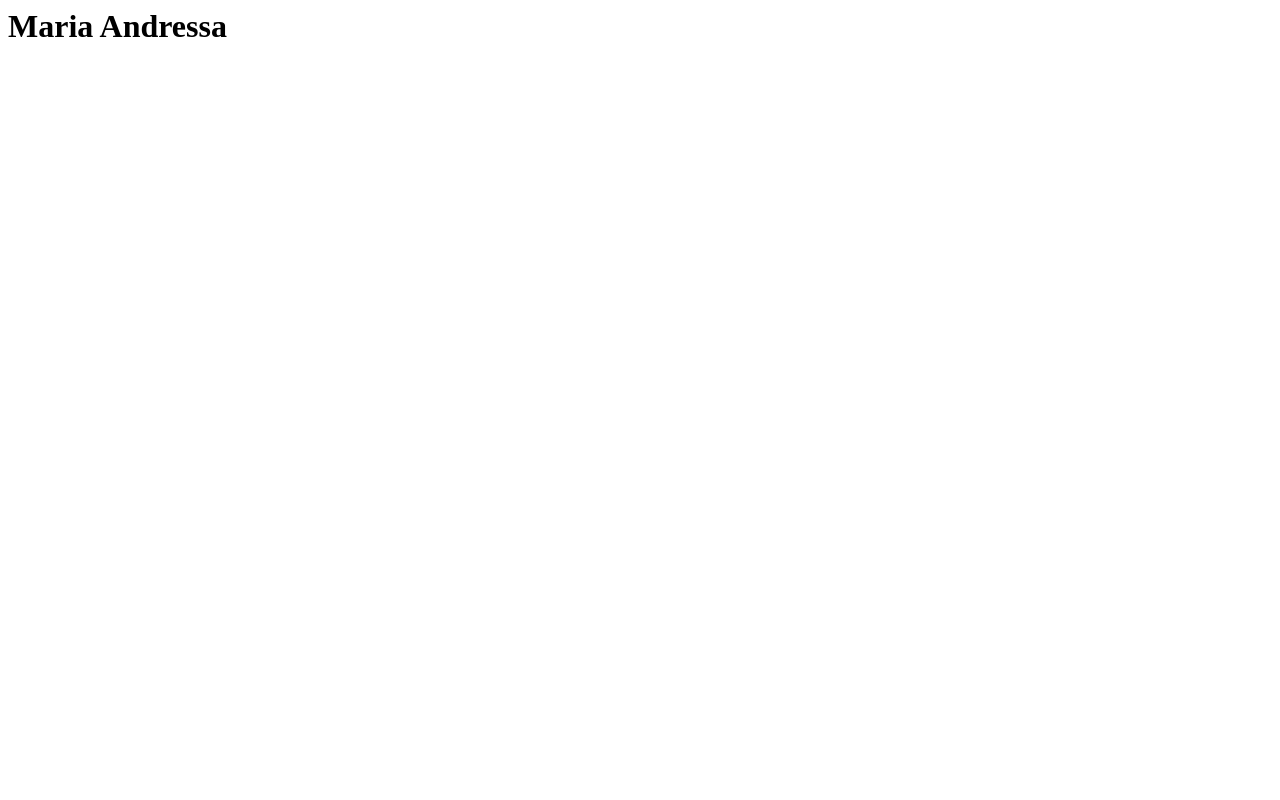
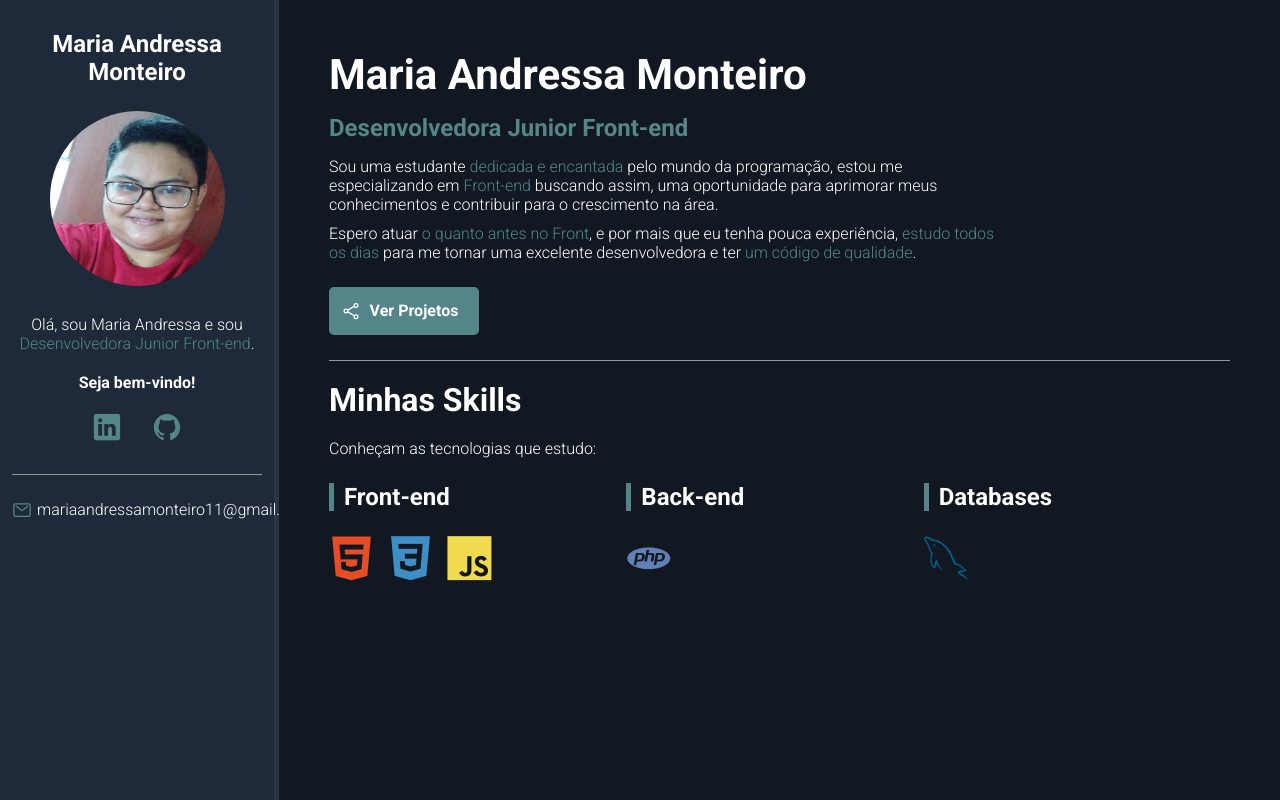
Before and after one commit to andre07kms/andre07kms.github.io, a plain HTML site: page index.html in a window 1280 px wide. Drawn offline with nearby package versions, Linux system fonts and the light colour scheme.

Commit message:
Finalizando o Portfólio

```diff
--- /dev/null
+++ b/css/style.css
@@ -0,0 +1,238 @@
+/* Reset */
+* {
+    padding: 0;
+    margin: 0;
+    font-family: 'Roboto', sans-serif;
+    box-sizing: border-box;
+}
+
+/* Variables */
+
+:root {
+    --main-color: #548689;
+    --main-text-color: #FFF;
+    --border-color: #999;
+    --bio-big-color: #1E2A3A;
+    --bio-border-color: #293544;
+    --about-big-color: #111821;
+}
+
+/* General */
+.highlight {
+    color: var(--main-color);
+}
+
+/* Containers */
+#container {
+    display: flex;
+    flex-direction: row;
+    color: var(--main-text-color);
+}
+
+#bio-container {
+    flex: 1 1 20%;
+    min-height: 100vh;
+    background-color: var(--bio-big-color);
+    text-align: center;
+    padding: 30px 12px;
+    border-right: 5px solid var(--bio-border-color);
+
+}
+
+#about-container {
+    flex: 1 1 80%;
+    min-height: 100vh;
+    background-color: var(--about-big-color);
+    padding: 50px;
+}
+
+/* Bio container */
+#bio-container h2 {
+    margin-bottom: 25px;
+}
+
+#bio-container p {
+   margin-bottom: 20px;
+}
+
+#bio-container #welcome-text {
+    font-weight: bold;
+}
+
+#bio-image{
+    width: 175px;
+    height: 175px;
+    border-radius: 50%;
+    margin-bottom: 25px;
+}
+
+#social-container {
+    display: flex;
+    justify-content: center;
+    list-style: none;
+    border-bottom: 1px solid var(--border-color);
+    margin-bottom: 25px;
+    padding-bottom: 25px;
+}
+
+#social-container li {
+    flex: 1 1 0;
+    max-width: 60px;
+}
+
+#social-container li a {
+    color: var(--main-color);
+    font-size: 30px;
+}
+
+#email-container {
+    display: flex;
+    justify-content: left;
+}
+
+#email-container ion-icon,
+#email-container a {
+    flex: 1 1 0;
+}
+
+#email-container a {
+    color: var(--main-text-color);
+    text-decoration: none;
+    max-width: 225px;
+}
+
+#email-container ion-icon {
+    color: var(--main-color);
+    font-size: 20px;
+    margin-right: 5px;
+    max-width: 20px;
+}
+
+/* about container */
+#name {
+    font-size: 42px;
+    margin-bottom: 15px;
+}
+
+#title {
+    font-size: 24px;
+    margin-bottom: 15px;
+    font-weight: bold;
+}
+
+.description {
+    max-width: 75%;
+    margin-bottom: 10px;
+}
+
+#btn-project {
+    font-weight: bold;
+    font-size: 16px;
+    color: var(--main-text-color);
+    background-color: var(--main-color);
+    border: 2px solid var(--main-color);
+    border-radius: 5px;
+    text-decoration: none;
+    transition: .5s;
+    margin: 25px 0;
+    padding: 12px 10px;
+    width: 150px;
+    text-align: center;
+    display: flex;
+}
+
+#btn-project ion-icon,
+#btn-project span {
+    flex: 1 1 0;
+
+}
+
+#btn-project ion-icon {
+    font-size: 20px;
+    max-width: 20px;
+}
+
+#btn-project:hover {
+    background-color: transparent;
+}
+
+#skills-section-title {
+    border-top: 1px solid var(--border-color);
+    padding-top: 20px;
+    margin-bottom: 20px;
+    font-size: 32px;
+}
+
+#skills-container {
+    display: flex;
+    flex-wrap: wrap;
+    margin-top: 25px;
+}
+
+.skills-box {
+    flex: 1 1 33%;
+    max-width: 33%;
+    margin-bottom: 35px;
+}
+
+.skills-title {
+    font-size: 24px;
+    margin-bottom: 25px;
+    font-weight: bold;
+    padding-left: 10px;
+    border-left: 5px solid var(--main-color);
+}
+
+.skills-box i {
+    font-size: 45px;
+    margin-right: 10px;
+}
+
+/* Mobile */
+@media(max-width: 450px) {
+
+    #container {
+        flex-direction: column;
+    }
+
+    #bio-container {
+        min-height: auto;
+        border-right: none;
+        border-bottom: 5px solid var(--bio-border-color);
+    }
+
+    #bio-container h2 {
+        display: none;
+    }
+
+    #bio-container p {
+        max-width: 60%;
+        margin: auto;
+    }
+
+    #about-container {
+       text-align: center;
+       padding: 30px;
+    }
+
+    #about-container .description {
+        margin: 10px auto;
+        max-width: 100%;
+        line-height: 26px;
+    }
+
+    #btn-project {
+        margin: 20px auto;
+    }
+
+    .skills-box {
+        flex: 1 1 100%;
+        max-width: 100%;
+        margin-bottom: 40px;
+        text-align: left;
+    }
+
+    .skills-box i {
+        font-size: 60px;
+    }
+}
--- a/index.html
+++ b/index.html
@@ -1 +1,61 @@
-<h1>Maria Andressa</h1>
+<!DOCTYPE html>
+<html lang="en">
+<head>
+    <meta charset="UTF-8">
+    <meta http-equiv="X-UA-Compatible" content="IE=edge">
+    <meta name="viewport" content="width=device-width, initial-scale=1.0">
+    <title>Portfólio Maria Andressa Monteiro</title>
+    <!-- Google Fonts-->
+    <link href="https://fonts.googleapis.com/css2?family=Roboto:ital,wght@0,300;0,700;0,900;1,300;1,700;1,900&display=swap" rel="stylesheet">
+    <!--Dev Icon Fonts-->
+    <link rel="stylesheet" href="https://cdn.jsdelivr.net/gh/devicons/devicon@v2.15.1/devicon.min.css">
+    <!--CSS do Projeto-->
+    <link rel="stylesheet" href="css/style.css">
+</head>
+<body>
+    <main id="container">
+        <aside id="bio-container">
+            <h2>Maria Andressa Monteiro</h2>
+            <img id="bio-image" src="css/img/foto_portfolio.jpeg" alt="Maria Andressa">
+            <p>Olá, sou Maria Andressa e sou <span class="highlight">Desenvolvedora Junior Front-end</span>.</p>
+            <p id="welcome-text">Seja bem-vindo!</p>
+            <ul id="social-container">
+                <li><a href="mariaandressamonteiro" target="_blank"><ion-icon name="logo-linkedin"></ion-icon></a></li>
+                <li><a href="andre07kms/github.com" target="_blank"><ion-icon name="logo-github"></ion-icon></a></li>
+            </ul>
+            <div id="email-container">
+                <ion-icon name="mail-outline"></ion-icon><a href="mailto:mariaandressamonteiro11@gmail.com">mariaandressamonteiro11@gmail.com</a>
+
+            </div>
+        </aside>
+        <section id="about-container">
+            <h1 id="name">Maria Andressa Monteiro</h1>
+            <p id="title"><span class="highlight">Desenvolvedora Junior Front-end</span></p>
+            <p class="description">Sou uma estudante <span class="highlight"> dedicada e encantada</span> pelo mundo da programação, estou me especializando em <span class="highlight">Front-end</span> buscando assim, uma oportunidade para aprimorar meus conhecimentos e contribuir para o crescimento na área.</p>
+            <p class="description">Espero atuar <span class="highlight">o quanto antes no Front</span>, e por mais que eu tenha pouca experiência, <span class="highlight">estudo todos os dias</span> para me tornar uma excelente desenvolvedora e ter <span class="highlight">um código de qualidade</span>.</p>
+            <a href="andre07kms/github.com" id="btn-project"><ion-icon name="share-social-outline"></ion-icon> <span>Ver Projetos</span>  </a>
+            <h2 id="skills-section-title" >Minhas Skills</h2>
+            <p class="description">Conheçam as tecnologias que estudo:</p>
+            <div id="skills-container">
+                <div class="skills-box">
+                    <p class="skills-title">Front-end</p>
+                    <i class="devicon-html5-plain colored"></i>
+                    <i class="devicon-css3-plain colored"></i>
+                    <i class="devicon-javascript-plain colored"></i>
+                </div>
+                <div class="skills-box">
+                    <p class="skills-title">Back-end</p>
+                    <i class="devicon-php-plain colored"></i>
+                    <i class="devicon-node.js-plain colored"></i>
+                </div>
+                <div class="skills-box">
+                    <p class="skills-title">Databases</p>
+                    <i class="devicon-mysql-plain colored"></i>
+                </div>
+            </div>
+        </section>
+    </main>
+    <!-- Ion Icons-->
+    <script type="module" src="https://unpkg.com/ionicons@5.5.2/dist/ionicons/ionicons.esm.js"></script>
+</body>
+</html>
```
Also changed, not shown: css/img/foto_portfolio.jpeg (added).
